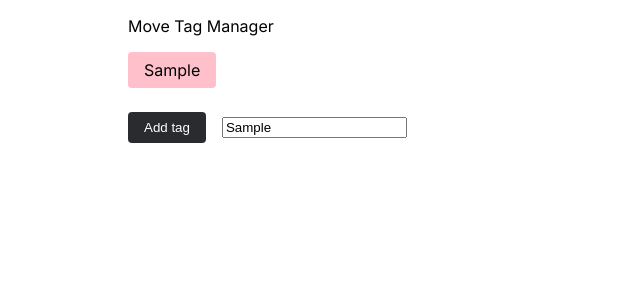
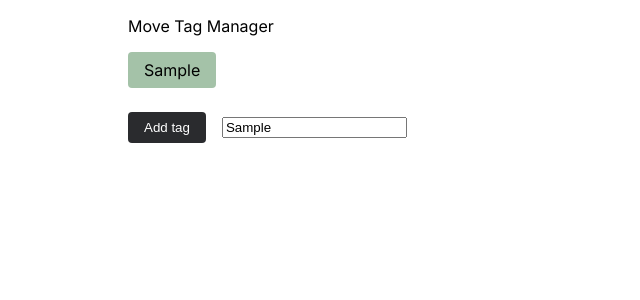
Before and after one commit to littlefinger42/move-tag-manager, a Next.js app: page / in a window 1280 px wide. Both pictures are taken after typing "Sample" into the empty fields and a click on the button "Add tag". Shown: the top 300 px of the page, without its empty margins (0-640 px from the left). Built offline with nearby package versions, Linux system fonts and the light colour scheme; no server answers.

Commit message:
feat(tag): give non synced tag a different color

```diff
--- a/src/app/_components/Tag.tsx
+++ b/src/app/_components/Tag.tsx
@@ -1,13 +1,18 @@
 import { FC, PropsWithChildren } from "react";
 import styled from "styled-components";
 
-const StyledTag = styled.span`
+const StyledTag = styled.span<{ $synced: boolean }>`
   display: inline-block;
   border-radius: 0.25rem;
-  background-color: pink;
+  background-color: ${({ $synced }) =>
+    $synced ? `var(--color-primary)` : `var(--color-secondary)`};
   padding: 0.5rem 1rem;
 `;
 
-export const Tag: FC<PropsWithChildren> = ({ children }) => (
-  <StyledTag>{children}</StyledTag>
-);
+interface TagProps extends PropsWithChildren {
+  synced: boolean;
+}
+
+export const Tag: FC<TagProps> = ({ children, synced }) => {
+  return <StyledTag $synced={synced}>{children}</StyledTag>;
+};
--- a/src/app/_components/TagsList.tsx
+++ b/src/app/_components/TagsList.tsx
@@ -22,9 +22,9 @@ export const TagsList: FC = () => {
 
   return (
     <UnorderedList>
-      {tags.map((tag) => (
-        <li key={tag.id}>
-          <Tag>{tag.title}</Tag>
+      {tags.map(({ id, title, synced }) => (
+        <li key={id}>
+          <Tag synced={!!synced}>{title}</Tag>
         </li>
       ))}
     </UnorderedList>
--- a/src/app/_context/tagsContext.tsx
+++ b/src/app/_context/tagsContext.tsx
@@ -27,6 +27,7 @@ const generateTag = (title: string) => ({
   createdAt: new Date().toISOString(),
   createdBy: "TODO",
   id: uuidv4(),
+  synced: false,
 });
 
 export const TagContextProvider: FC<PropsWithChildren> = ({ children }) => {
@@ -44,7 +45,7 @@ export const TagContextProvider: FC<PropsWithChildren> = ({ children }) => {
         );
         if (response.ok) {
           const tags = await response.json();
-          setTags(tags);
+          setTags(tags.map((tag: Tag) => ({ ...tag, synced: true })));
         } else {
           throw Error(`An error has occured: ${response.status}`);
         }
--- a/src/app/_types/tag.ts
+++ b/src/app/_types/tag.ts
@@ -3,4 +3,5 @@ export interface Tag {
   title: string;
   createdAt: string;
   createdBy: string;
+  synced?: boolean;
 }
```
